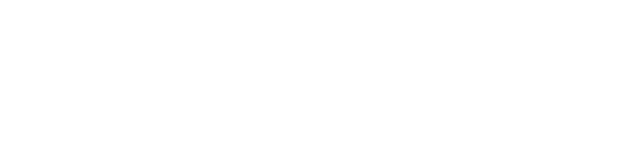
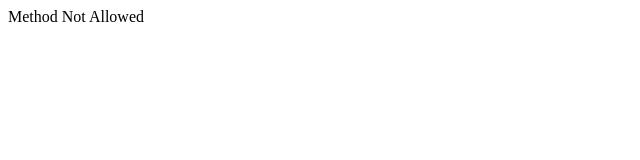
Before and after one commit to mirshko/unleaded-api, a website: page index.html in a window 1280 px wide. Shown: the whole page, without its empty margins (0-640 px from the left). Drawn offline with Linux system fonts and the light colour scheme.

Commit message:
Method Not Allowed

```diff
--- a/index.html
+++ b/index.html
@@ -5,5 +5,7 @@
     <meta name="viewport" content="width=device-width, initial-scale=1.0" />
     <title>Unleaded API</title>
   </head>
-  <body></body>
+  <body>
+    Method Not Allowed
+  </body>
 </html>
```
